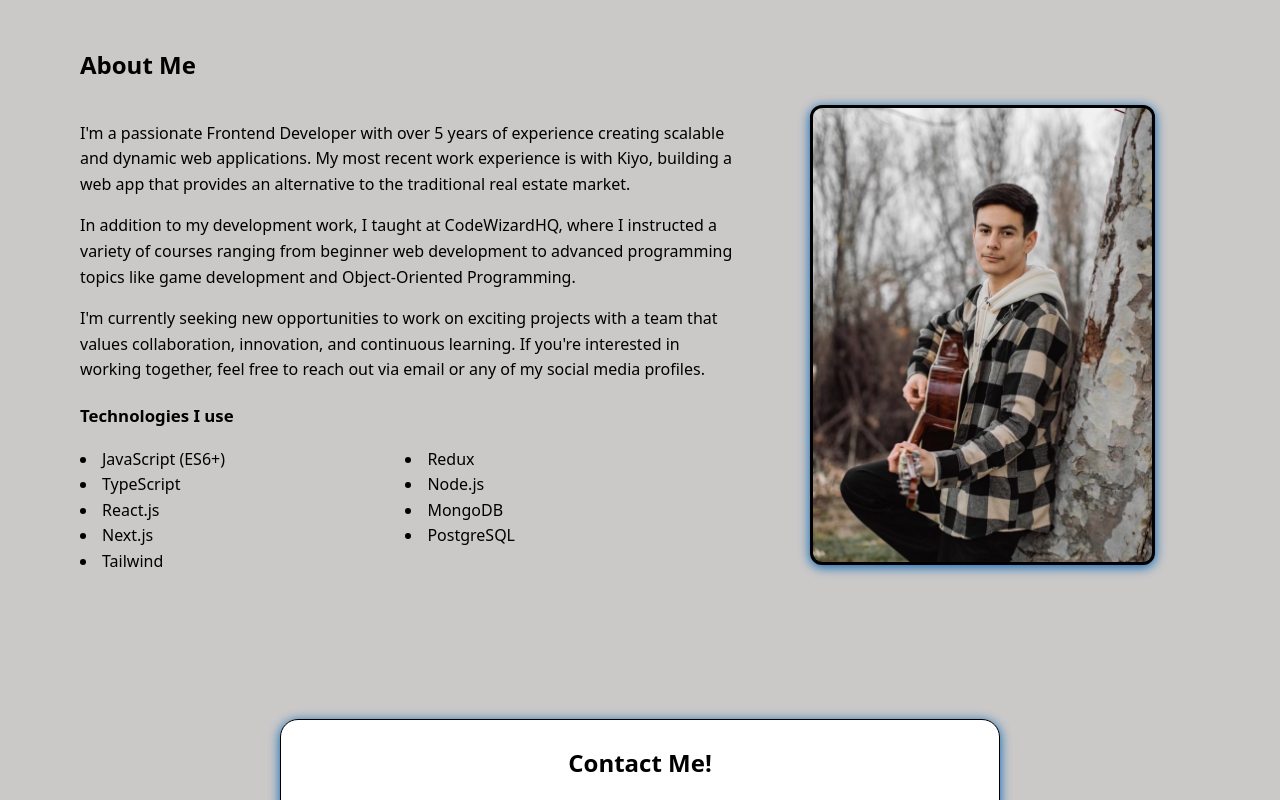
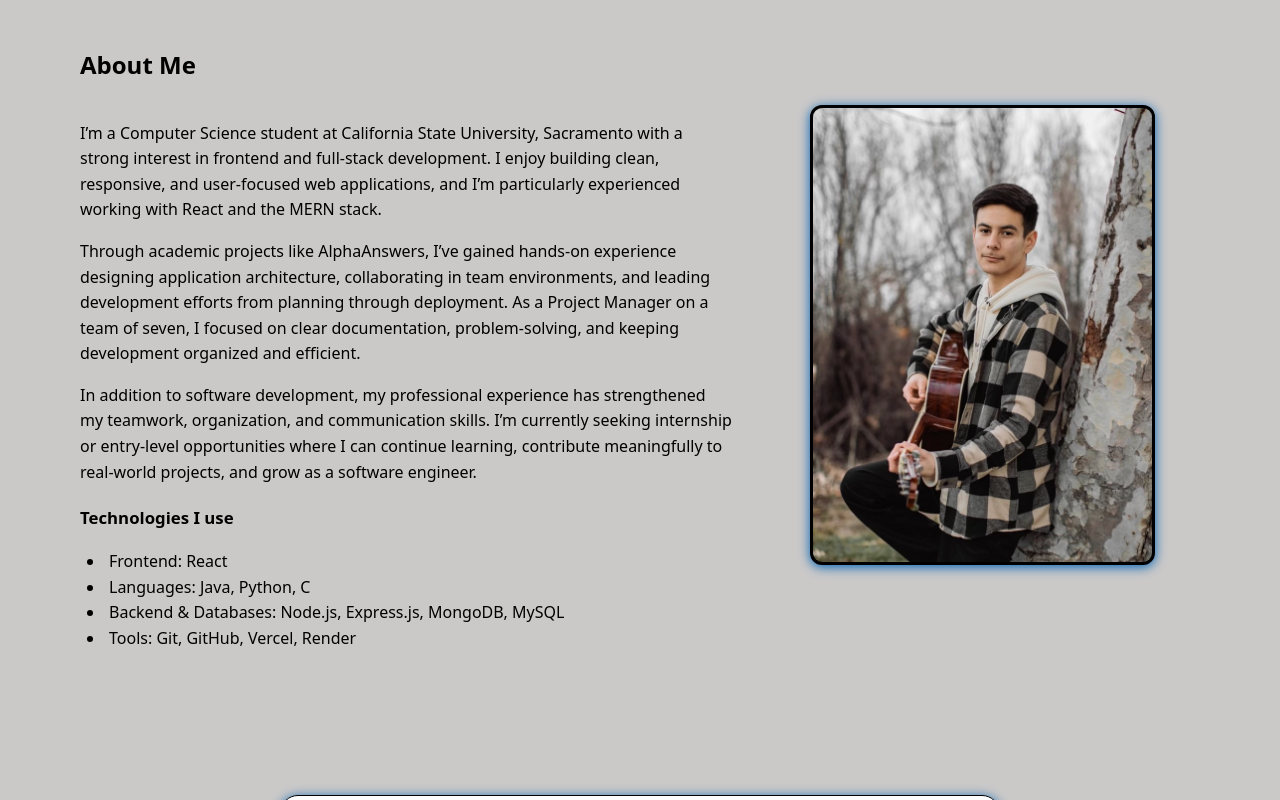
Before and after one commit to gdino1010/DgPortfolio, a React (Vite) app: page / in a window 1280 px wide. Shown: the part 1600-2400 px from the top of the page. Built offline with nearby package versions, Linux system fonts and the light colour scheme.

Commit message:
Version 25 content updates

```diff
--- a/src/components/About.jsx
+++ b/src/components/About.jsx
@@ -6,33 +6,31 @@ export default function About() {
       <div className="about__grid">
         <div className="about__text">
           <p>
-            I&apos;m a passionate Frontend Developer with over 5 years of experience
-            creating scalable and dynamic web applications. My most recent work experience
-            is with Kiyo, building a web app that provides an alternative to the traditional
-            real estate market.
+            I’m a Computer Science student at California State University, Sacramento with a
+            strong interest in frontend and full-stack development. I enjoy building clean,
+            responsive, and user-focused web applications, and I’m particularly experienced
+            working with React and the MERN stack.
           </p>
           <p>
-            In addition to my development work, I taught at CodeWizardHQ, where I instructed
-            a variety of courses ranging from beginner web development to advanced programming
-            topics like game development and Object‑Oriented Programming.
+            Through academic projects like AlphaAnswers, I’ve gained hands-on experience
+            designing application architecture, collaborating in team environments, and
+            leading development efforts from planning through deployment. As a Project
+            Manager on a team of seven, I focused on clear documentation, problem-solving,
+            and keeping development organized and efficient.
           </p>
           <p>
-            I&apos;m currently seeking new opportunities to work on exciting projects with a team
-            that values collaboration, innovation, and continuous learning. If you&apos;re
-            interested in working together, feel free to reach out via email or any of my social media profiles.
+            In addition to software development, my professional experience has strengthened
+            my teamwork, organization, and communication skills. I’m currently seeking internship
+            or entry-level opportunities where I can continue learning, contribute meaningfully
+            to real-world projects, and grow as a software engineer.
           </p>
 
           <h3 className="subheading">Technologies I use</h3>
           <ul className="tech-list">
-            <li>JavaScript (ES6+)</li>
-            <li>TypeScript</li>
-            <li>React.js</li>
-            <li>Next.js</li>
-            <li>Tailwind</li>
-            <li>Redux</li>
-            <li>Node.js</li>
-            <li>MongoDB</li>
-            <li>PostgreSQL</li>
+              <li>Frontend: React</li>
+            <li>Languages: Java, Python, C</li>
+            <li>Backend & Databases: Node.js, Express.js, MongoDB, MySQL</li>
+            <li>Tools: Git, GitHub, Vercel, Render</li>
           </ul>
         </div>
 
--- a/src/components/Hero.jsx
+++ b/src/components/Hero.jsx
@@ -3,7 +3,7 @@ export default function Hero() {
     <div className="container hero">
       <div className="hero__text">
         <h1 className="hero__title">
-          Hiiiiiiiii! My name is <span className="accent">David Gonzalez</span>.<br/>
+          Hi! My name is <span className="accent">David Gonzalez</span>.<br/>
           I&apos;m a Software Engineer from Sacramento, CA.
         </h1>
 
--- a/src/styles.css
+++ b/src/styles.css
@@ -182,8 +182,7 @@ body{
   align-items: start;
 }
 .tech-list{
-  columns: 2;
-  padding-left: 18px;
+  padding-left: 25px;
   margin: .25rem 0 0;
 }
 .tech-list li{ break-inside: avoid; padding-left: 4px; }
```
